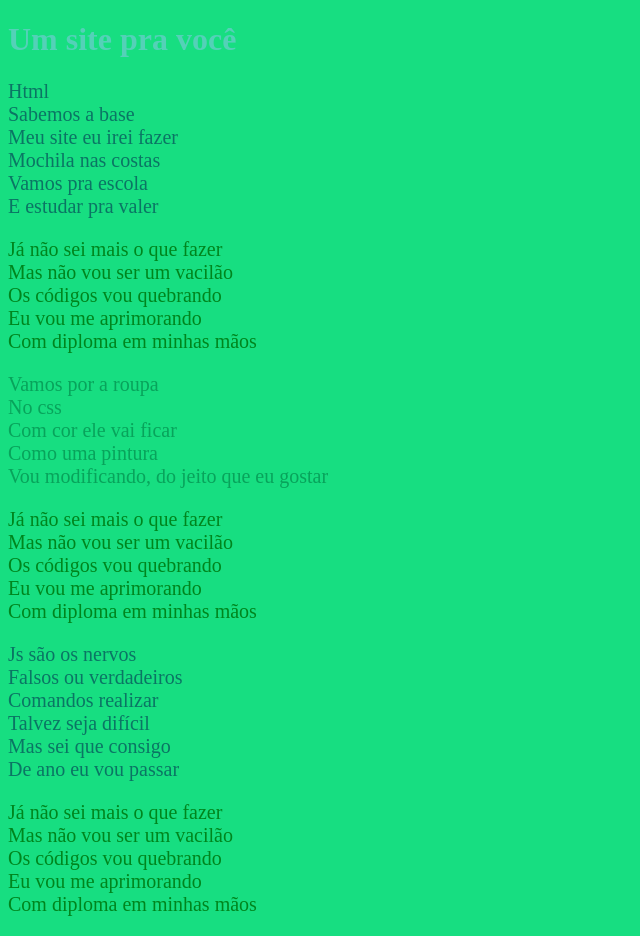
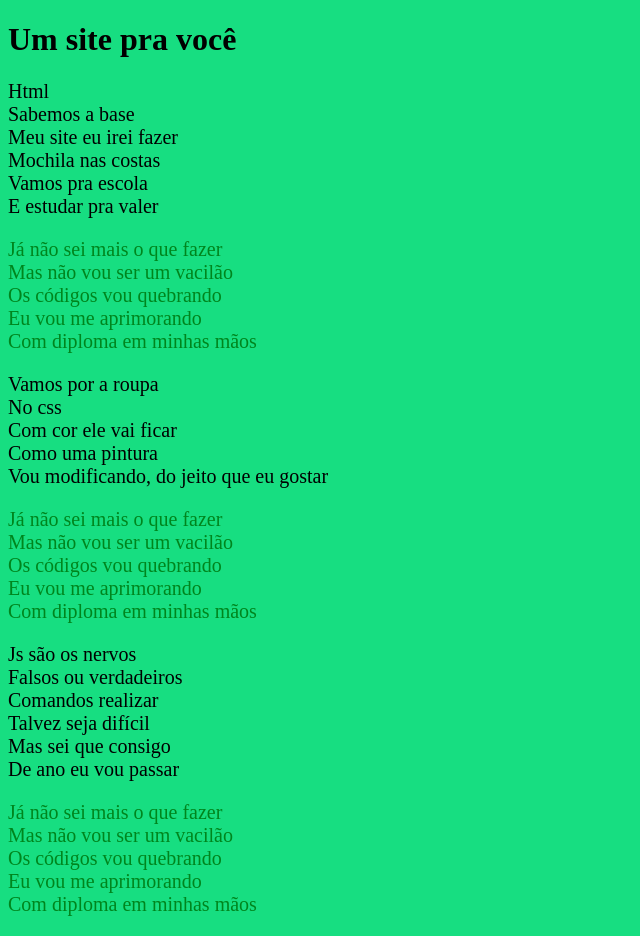
Before and after one commit to maducz/parodia2.0, a plain HTML site: page index.html in a window 1280 px wide. Shown: the whole page, without its empty margins (0-640 px from the left). Drawn offline with Linux system fonts and the light colour scheme.

Commit message:
Add files via upload

```diff
--- a/stile.css
+++ b/stile.css
@@ -4,12 +4,12 @@ body {
 }
 
 h1 {
-    color:rgb(84, 209, 184);
+    color:rgb(0, 0, 0);
     text-align: left;
 }
 
 p {
-    color: rgb(8, 163, 91);
+    color: rgb(0, 0, 0);
     font-family: serif;
     font-size: 20px;
     text-align: left;
@@ -21,5 +21,5 @@ p {
 }
 
 .versos {
-    color: rgb(11, 117, 100)
+    color: rgb(0, 0, 0)
 }
```
